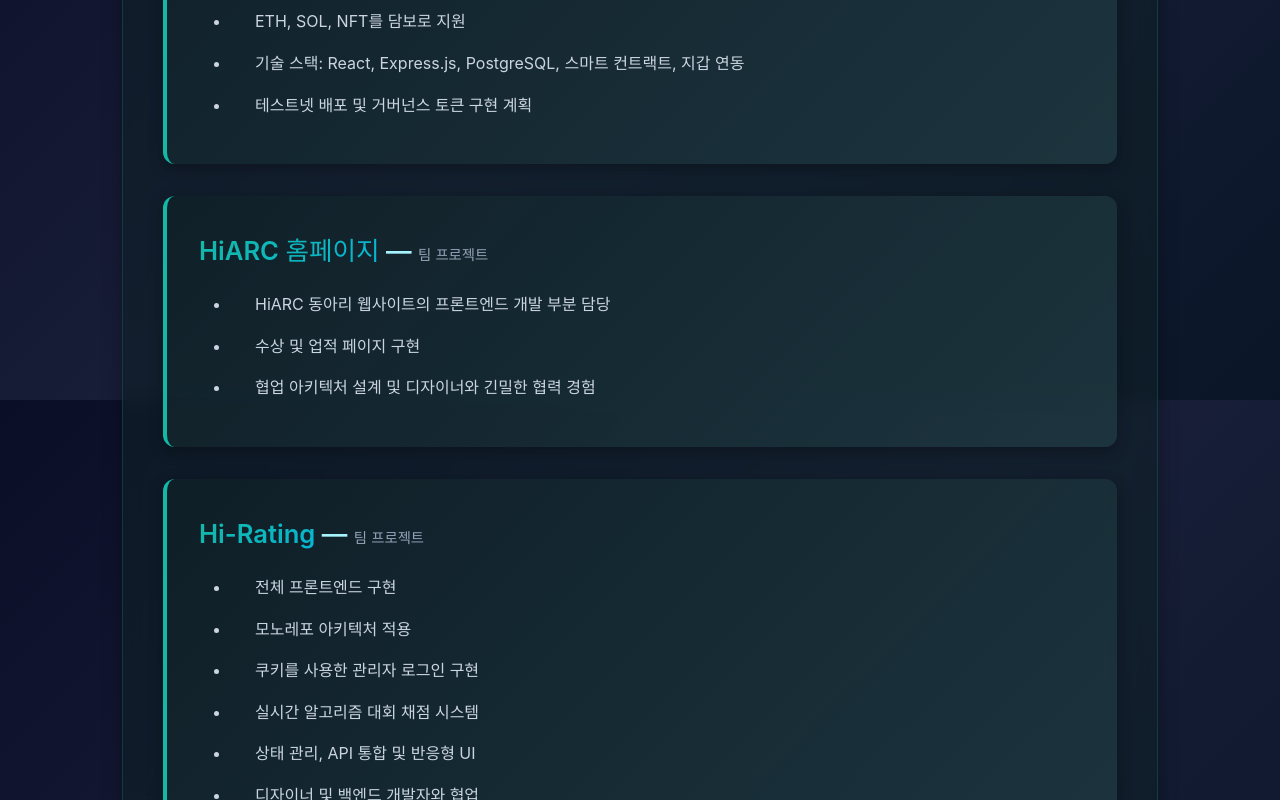
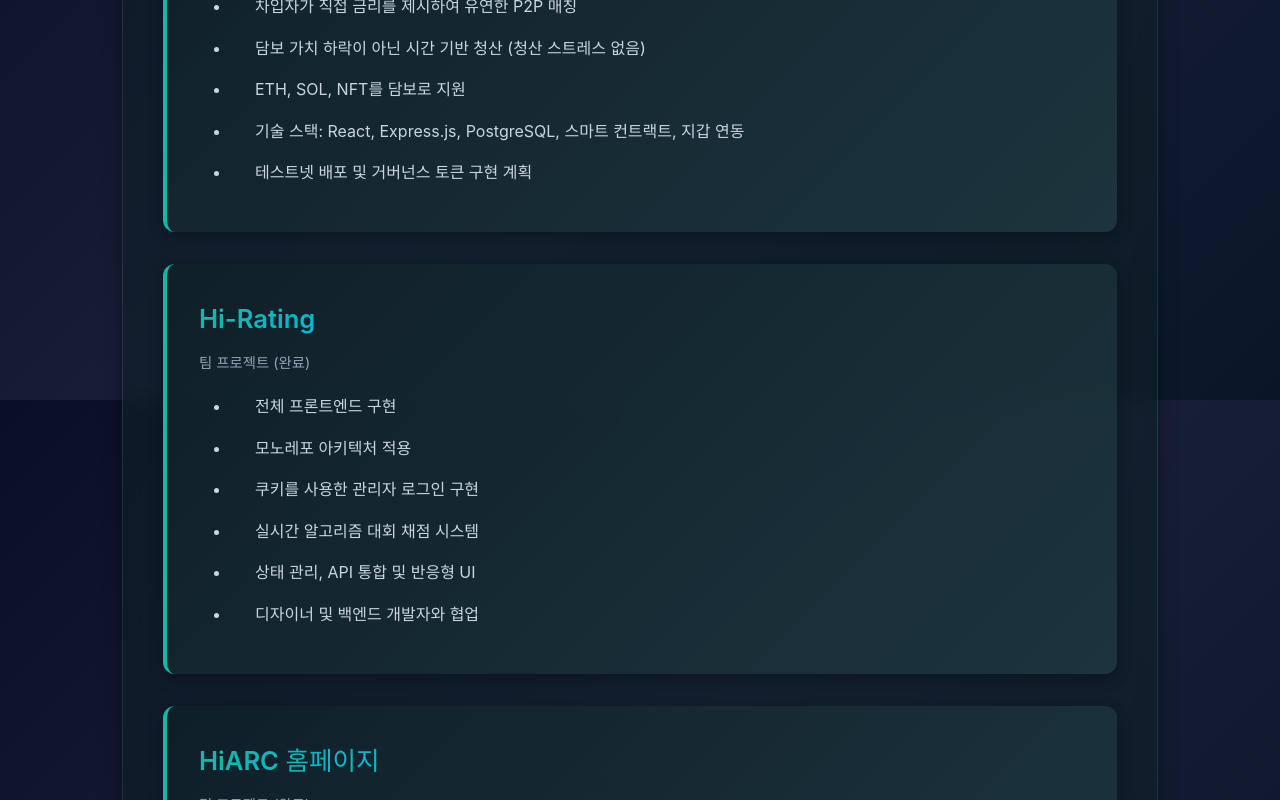
Before and after one commit to ghwo336/Portfolio, a React (Vite) app: page / in a window 1280 px wide. Shown: the part 2000-2800 px from the top of the page. Built offline with nearby package versions, Linux system fonts and the light colour scheme.

Commit message:
feat: 디자인 깨지는 부분 수정

```diff
--- a/src/components/Projects.css
+++ b/src/components/Projects.css
@@ -16,7 +16,7 @@
 
 .project-card h3 {
   font-size: 1.6rem;
-  margin-bottom: 1rem;
+  margin-bottom: 0.5rem;
   color: #a5f3fc;
   font-weight: 600;
 }
@@ -51,6 +51,8 @@
   font-size: 0.9rem;
   color: #94a3b8;
   font-weight: normal;
+  margin-bottom: 1rem;
+  display: block;
 }
 
 .project-card ul {
--- a/src/components/Projects.tsx
+++ b/src/components/Projects.tsx
@@ -34,16 +34,6 @@
       ],
     },
     {
-      name: t('projects.hiarc.name'),
-      link: 'https://hiarchomepage.web.app/',
-      type: t('projects.hiarc.type'),
-      description: [
-        t('projects.hiarc.desc1'),
-        t('projects.hiarc.desc2'),
-        t('projects.hiarc.desc3'),
-      ],
-    },
-    {
       name: t('projects.rating.name'),
       link: 'https://rating.hiarc-official.com/',
       type: t('projects.rating.type'),
@@ -54,6 +44,16 @@
         t('projects.rating.desc4'),
         t('projects.rating.desc5'),
         t('projects.rating.desc6'),
+      ],
+    },
+    {
+      name: t('projects.hiarc.name'),
+      link: 'https://hiarchomepage.web.app/',
+      type: t('projects.hiarc.type'),
+      description: [
+        t('projects.hiarc.desc1'),
+        t('projects.hiarc.desc2'),
+        t('projects.hiarc.desc3'),
       ],
     },
   ];
@@ -67,9 +67,8 @@
             <a href={project.link} target="_blank" rel="noopener noreferrer">
               {project.name}
             </a>
-            {' — '}
-            <span className="project-type">{project.type}</span>
           </h3>
+          <div className="project-type">{project.type}</div>
           <ul>
             {project.description.map((desc, index) => (
               <li key={index}>{desc}</li>
--- a/src/contexts/LanguageContext.tsx
+++ b/src/contexts/LanguageContext.tsx
@@ -76,13 +76,13 @@
       'projects.pawnable.desc6': '테스트넷 배포 및 거버넌스 토큰 구현 계획',
 
       'projects.hiarc.name': 'HiARC 홈페이지',
-      'projects.hiarc.type': '팀 프로젝트',
+      'projects.hiarc.type': '팀 프로젝트 (완료)',
       'projects.hiarc.desc1': 'HiARC 동아리 웹사이트의 프론트엔드 개발 부분 담당',
       'projects.hiarc.desc2': '수상 및 업적 페이지 구현',
       'projects.hiarc.desc3': '협업 아키텍처 설계 및 디자이너와 긴밀한 협력 경험',
 
       'projects.rating.name': 'Hi-Rating',
-      'projects.rating.type': '팀 프로젝트',
+      'projects.rating.type': '팀 프로젝트 (완료)',
       'projects.rating.desc1': '전체 프론트엔드 구현',
       'projects.rating.desc2': '모노레포 아키텍처 적용',
       'projects.rating.desc3': '쿠키를 사용한 관리자 로그인 구현',
@@ -156,13 +156,13 @@
       'projects.pawnable.desc6': 'Testnet deployment planned with future governance token implementation',
 
       'projects.hiarc.name': 'HiARC Homepage',
-      'projects.hiarc.type': 'Team Project',
+      'projects.hiarc.type': 'Team Project (Completed)',
       'projects.hiarc.desc1': 'Partially responsible for frontend development of the HiARC club website',
       'projects.hiarc.desc2': 'Implemented the Awards & Achievements page',
       'projects.hiarc.desc3': 'Experience in collaborative architecture design and working closely with designers',
 
       'projects.rating.name': 'Hi-Rating',
-      'projects.rating.type': 'Team Project',
+      'projects.rating.type': 'Team Project (Completed)',
       'projects.rating.desc1': 'Implemented the entire frontend',
       'projects.rating.desc2': 'Applied monorepo architecture',
       'projects.rating.desc3': 'Implemented admin login using cookies',
```
